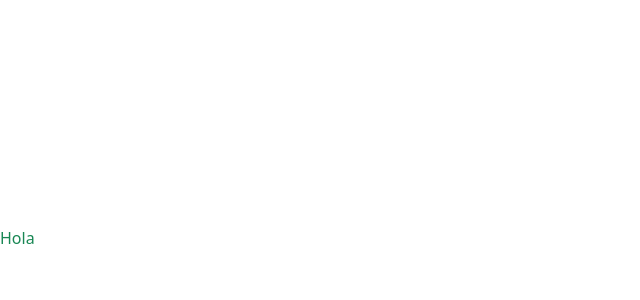
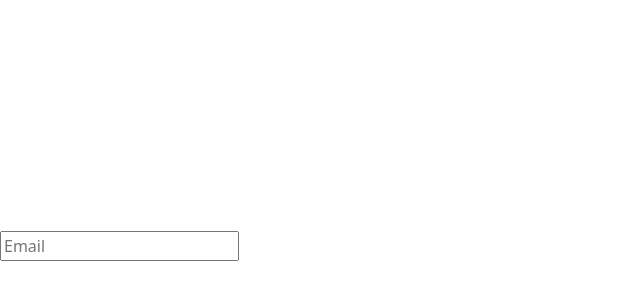
Before and after one commit to abrahamsuarezolay/mock-bank, a React (Vite) app: page / in a window 1280 px wide. Shown: the part 154-454 px from the top of the page, without its empty margins (0-640 px from the left). Built offline with nearby package versions, Linux system fonts and the light colour scheme.

Commit message:
Start of login component

```diff
--- a/src/App.jsx
+++ b/src/App.jsx
@@ -1,5 +1,6 @@
 import { useState } from 'react'
-import { BrowserRouter as Router, Route, Switch } from 'react-router-dom';
+import ReactDOM from "react-dom/client";
+import { BrowserRouter, Routes, Route } from "react-router-dom";
 import Login from "./components/login"
 import reactLogo from './assets/react.svg'
 import viteLogo from '/vite.svg'
@@ -8,13 +9,12 @@ import "bootstrap/dist/css/bootstrap.min.css";
 function App() {
 
   return (
-    <Router>
-      <div>
-        <Switch>
-          <Route path="/" component={Login} />
-        </Switch>
-      </div>
-    </Router>
+    <BrowserRouter>
+      <Routes>
+          <Route path="/" element={<Login />}>
+        </Route>
+      </Routes>
+    </BrowserRouter>
   )
 }
 
--- a/src/components/login.jsx
+++ b/src/components/login.jsx
@@ -3,7 +3,11 @@ export function Login(){
 
     return(
     <div>
-        <p className="text-success">Hola</p>
+        <div>
+            <form method="POST">
+                <input type="email" placeholder="Email"></input>
+            </form>
+        </div>
     </div>)
 
 }
```
